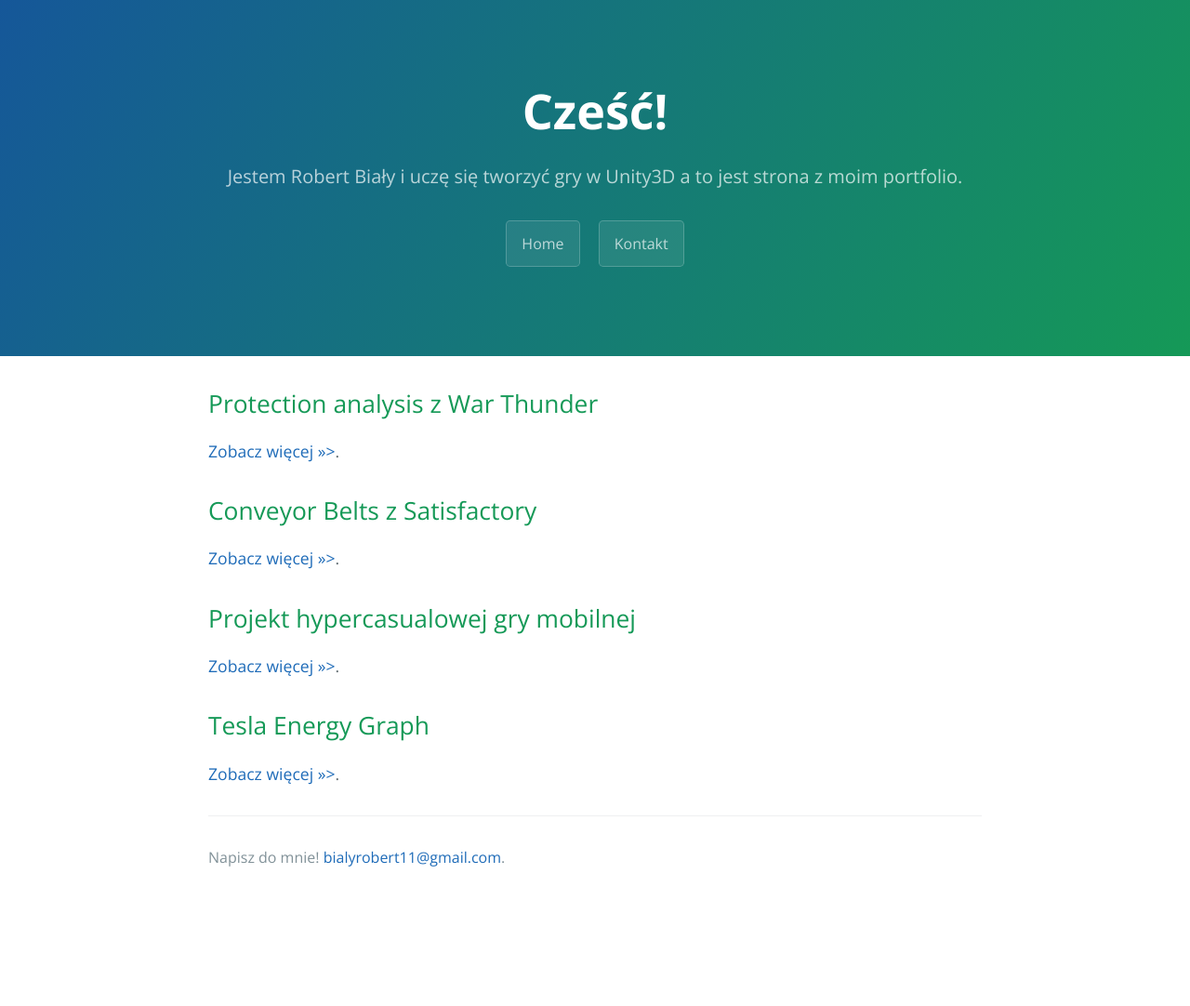
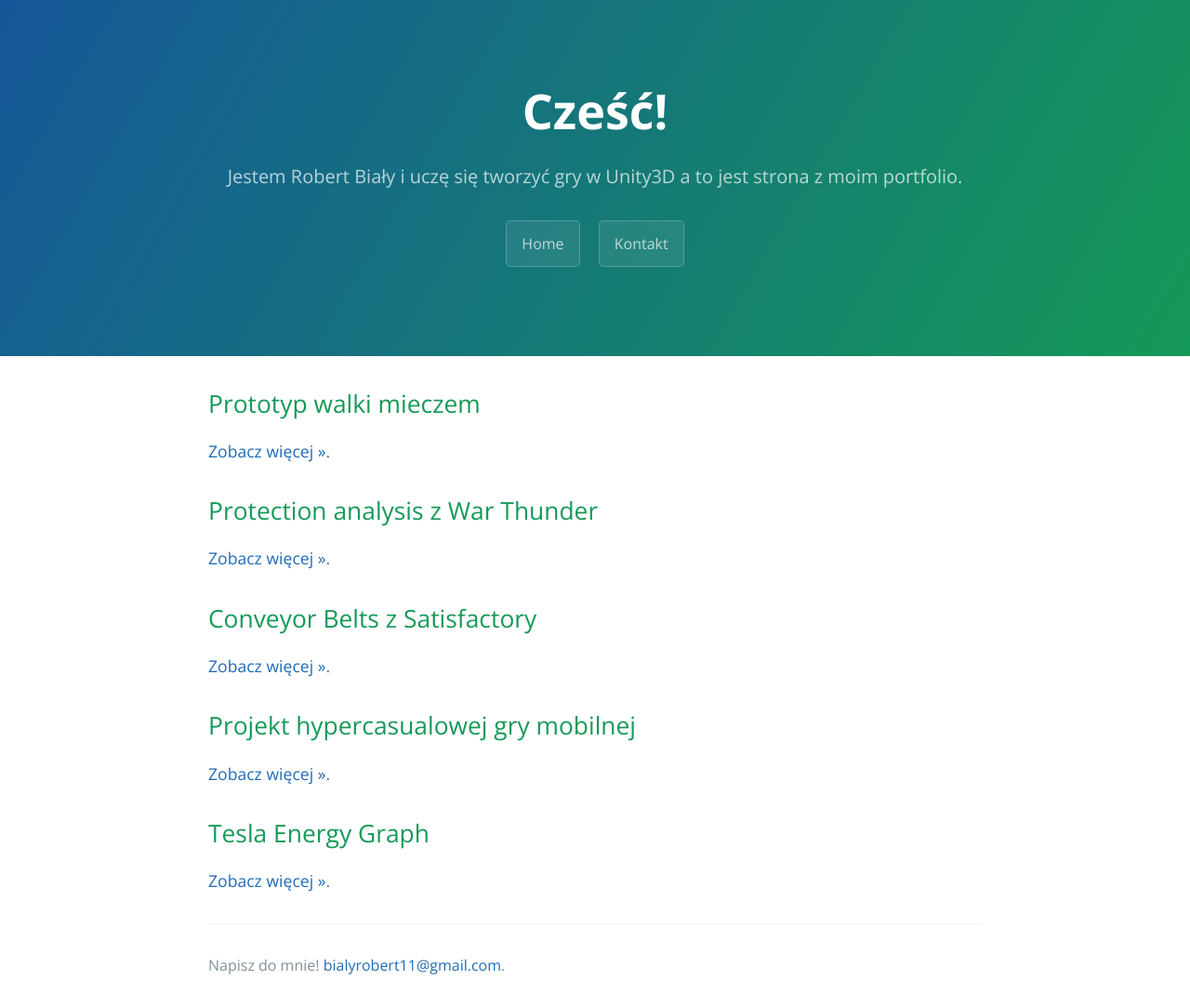
Before and after one commit to LaserRock46/laserrock46.github.io, a Jekyll site: the page built from index.md, in a window 1280 px wide. Shown: the whole page at 93% size. Built offline with Jekyll 4.4.1, drawn with Linux system fonts in a browser that asks for light colours; the repository's description, which GitHub fills in, is left out; before the commit the page ends 966 px from its top, so only the background shows below that.

Commit message:
Update index.md

```diff
--- a/index.md
+++ b/index.md
@@ -3,18 +3,22 @@ layout: default
 title: Cześć!
 description: Jestem Robert Biały i uczę się tworzyć gry w Unity3D a to jest strona z moim portfolio.
 ---
+## Prototyp walki mieczem
+
+[Zobacz więcej >>](./sword-combat.html).
+
 ## Protection analysis z War Thunder
 
-[Zobacz więcej >>>](./protection-analysis.html).
+[Zobacz więcej >>](./protection-analysis.html).
 
 ## Conveyor Belts z Satisfactory
 
-[Zobacz więcej >>>](./conveyor-belts.html).
+[Zobacz więcej >>](./conveyor-belts.html).
 
 ## Projekt hypercasualowej gry mobilnej
 
-[Zobacz więcej >>>](./hypercasual-game.html).
+[Zobacz więcej >>](./hypercasual-game.html).
 
 ## Tesla Energy Graph
 
-[Zobacz więcej >>>](./tesla-energy-graph.html).
+[Zobacz więcej >>](./tesla-energy-graph.html).
```
